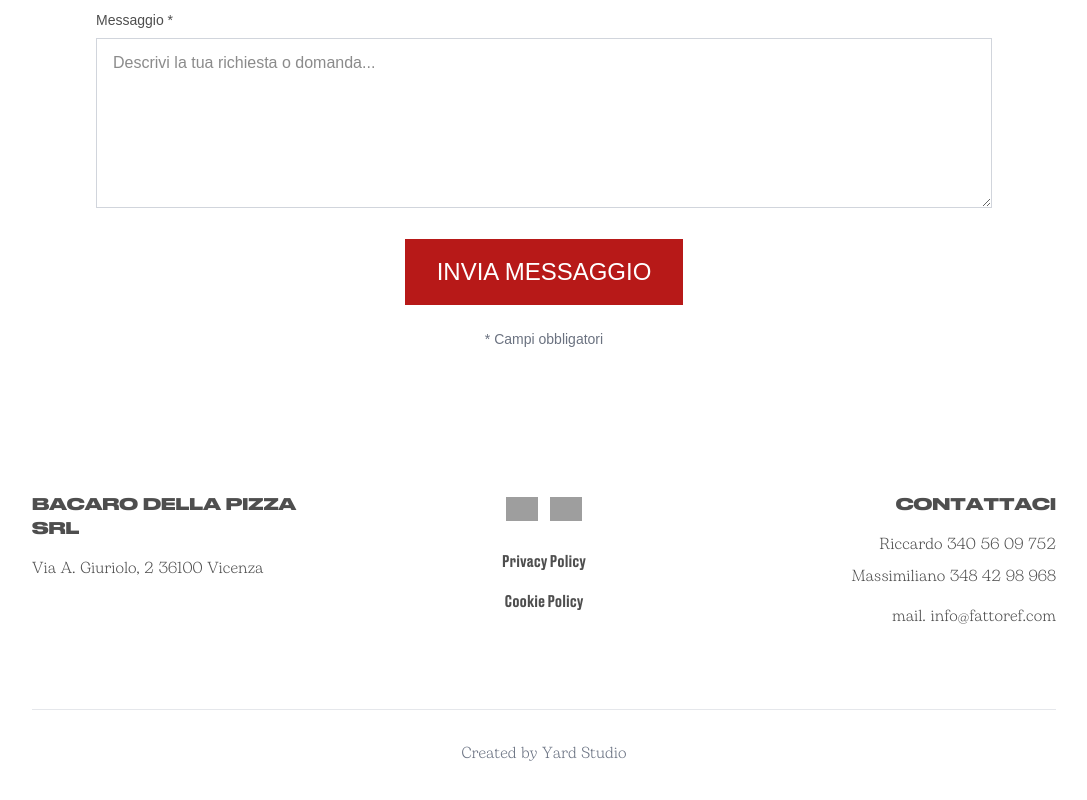
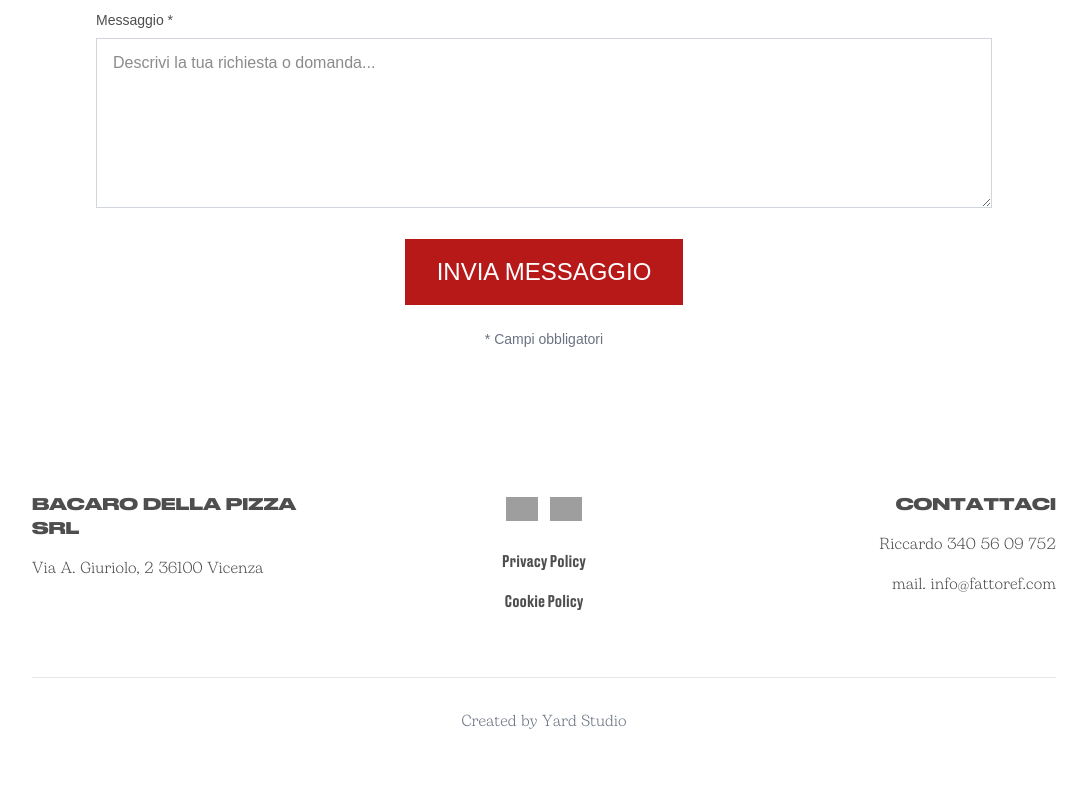
Before and after one commit to studioingiusto/fattore-bakery, a Next.js app: page / in a window 1280 px wide. Shown: the part 7443-8243 px from the top of the page, without its empty margins (96-1183 px from the left). Built offline with nearby package versions, Linux system fonts and the light colour scheme; no server answers; grey boxes are pictures that could not be loaded.

Commit message:
eliminato numero di massimiliano

```diff
--- a/src/app/page.tsx
+++ b/src/app/page.tsx
@@ -769,9 +769,6 @@ export default function Home() {
                 <p className="text-[#4e4e4e]">
                   Riccardo <span className="font-bold">340 56 09 752</span>
                 </p>
-                <p className="text-[#4e4e4e]">
-                  Massimiliano <span className="font-bold">348 42 98 968</span>
-                </p>
               </div>
               <p className="text-[#4e4e4e] mb-8">
                 mail. <span className="font-bold">info@fattoref.com</span>
```
